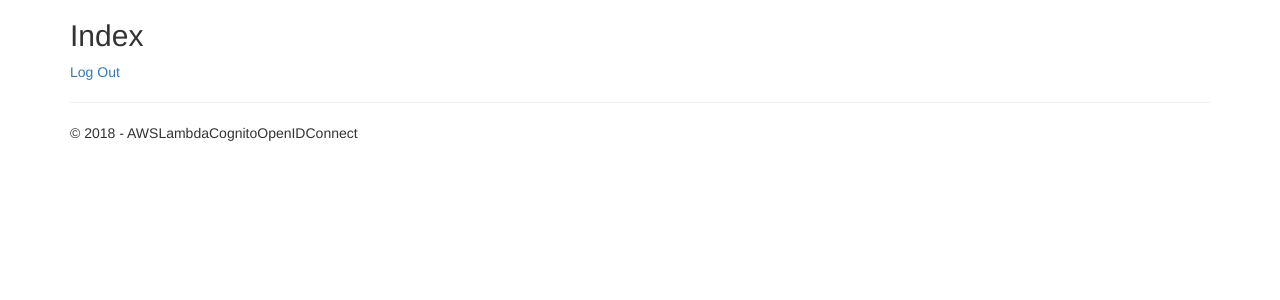
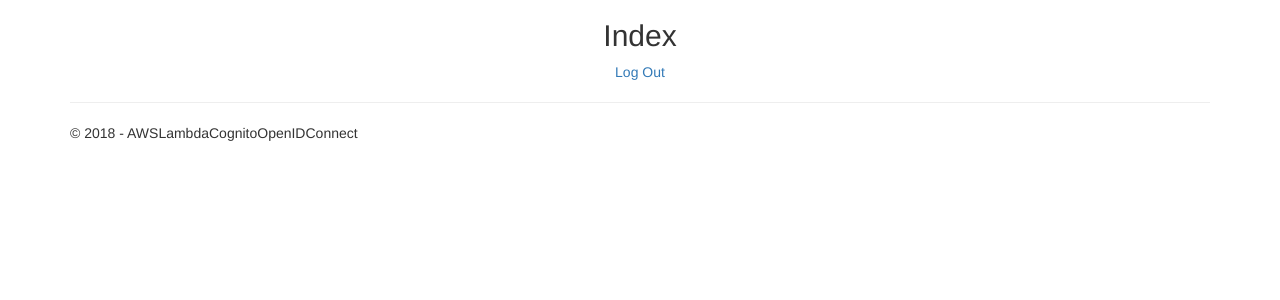
Before and after one commit to david-d-an/CognitoDotNet, an ASP.NET Core app: page / in a window 1280 px wide. Shown: the part 51-351 px from the top of the page. Run offline with ASP.NET Core 8, Linux system fonts and the light colour scheme; the visitor is signed in with stand-in values (Sample User, id 1); the project's own start-up code is not run, and a stand-in starts its controllers and pages.

Commit message:
Move ViewStart to enable Layout file.

```diff
--- a/WebApp/Views/Home/Index.cshtml
+++ b/WebApp/Views/Home/Index.cshtml
@@ -1,12 +1,8 @@
-
 @{
     ViewData["Title"] = "Index";
 }
 
-@{
-    Layout = "../Shared/_Layout.cshtml";
-}
-
+<div class="text-center">
 <h2>Index</h2>
-
 <a href="https://localhost:15156/Account/Logout">Log Out</a>
+</div>
```
Also changed, not shown: WebApp/Views/_ViewImports.cshtml (renamed from WebApp/Views/Shared/_ViewImports.cshtml), WebApp/Views/_ViewStart.cshtml (renamed from WebApp/Views/Shared/_ViewStart.cshtml).
